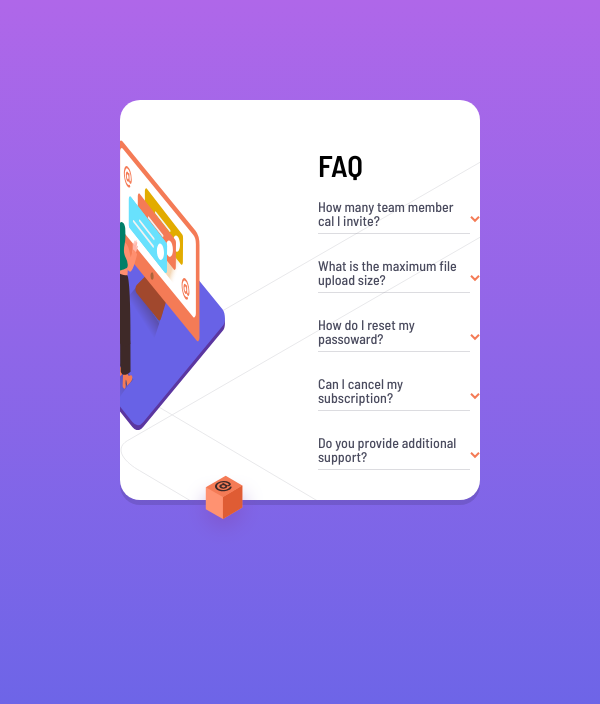
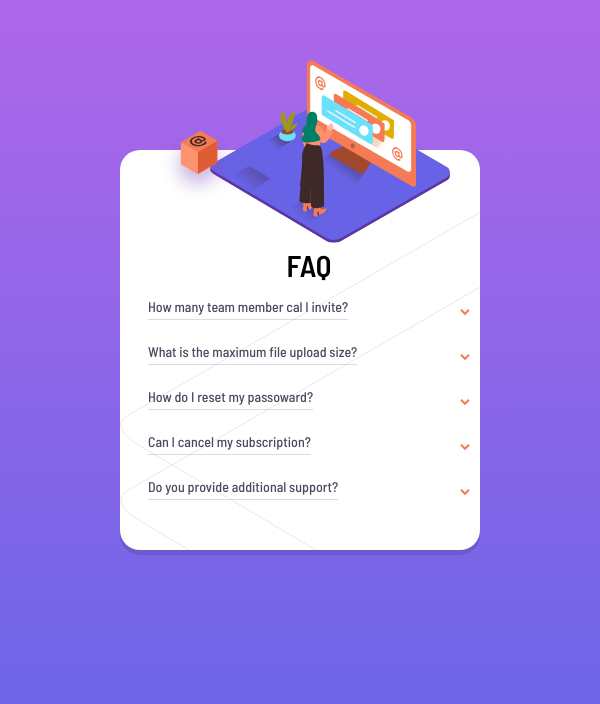
Before and after one commit to Douglasso10/FAQ, a plain HTML site: page index.html in a window 600 px wide. Drawn offline with Linux system fonts and the light colour scheme.

Commit message:
Projeto finalizado com resposividade

```diff
--- a/style.css
+++ b/style.css
@@ -81,3 +81,34 @@ html{
 .fechar i{
     transform: rotate(180deg);
 }
+
+@media screen and (min-width:510px) and (max-width:600px){
+    .conteiner{
+        display: block;
+    }
+
+    .img{
+        clip-path:inset(0 0 0 0px);
+        width: 40%;
+        height: auto;
+        position: absolute;
+        top: 60px;
+        right: 150px;
+    }
+
+    .box{
+        position: absolute;
+        top: 130px;
+        left: 160px;
+    }
+
+    .menu{
+        padding: 100px 10px 0 10px;
+        margin-top: 150px;
+    }
+
+    .titulo{
+        text-align: center;
+    }
+
+}
```
